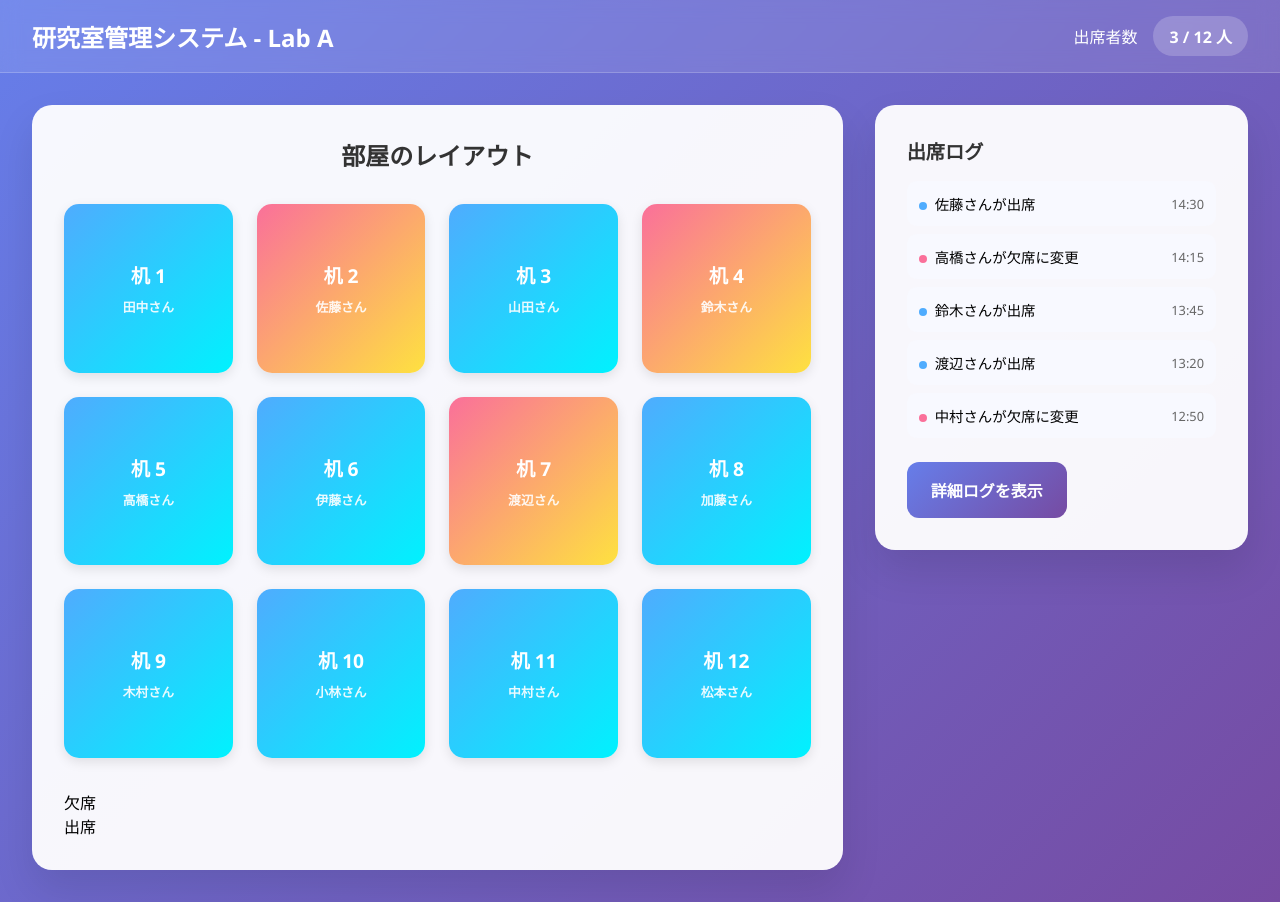
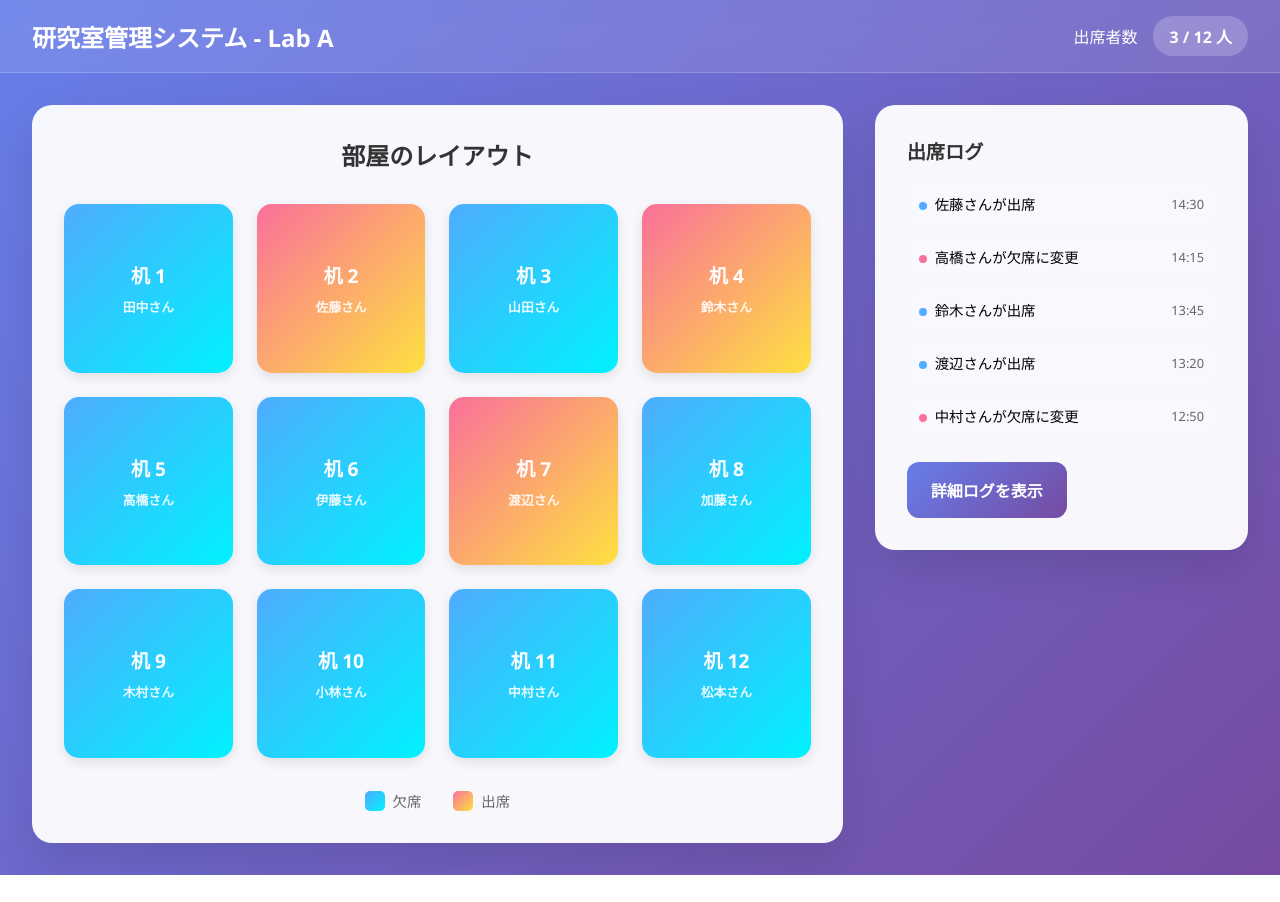
Before and after one commit to team-barbecue/lab_access_control_app, a React (Vite) app: page / in a window 1280 px wide. After the commit the page ends 875 px from the top, so only its background shows below. Built offline with nearby package versions, Linux system fonts and the light colour scheme.

Commit message:
Fixed RoomLayout.css

```diff
--- a/src/components/RoomLayout.css
+++ b/src/components/RoomLayout.css
@@ -59,3 +59,32 @@
     font-size: 0.8rem;
     opacity: 0.9;
 }
+
+.legend {
+    display: flex;
+    justify-content: center;
+    gap: 2rem;
+    margin-top: 1rem;
+}
+
+.legend-item {
+    display: flex;
+    align-items: center;
+    gap: 0.5rem;
+    font-size: 0.9rem;
+    color: #666;
+}
+
+.legend-color {
+    width: 20px;
+    height: 20px;
+    border-radius: 5px;
+}
+
+.legend-available {
+    background: linear-gradient(135deg, #4facfe 0%, #00f2fe 100%);
+}
+
+.legend-occupied {
+    background: linear-gradient(135deg, #fa709a 0%, #fee140 100%);
+}
```
